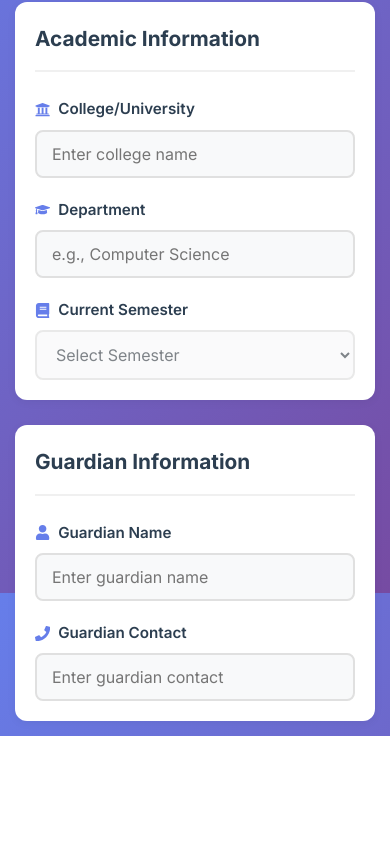
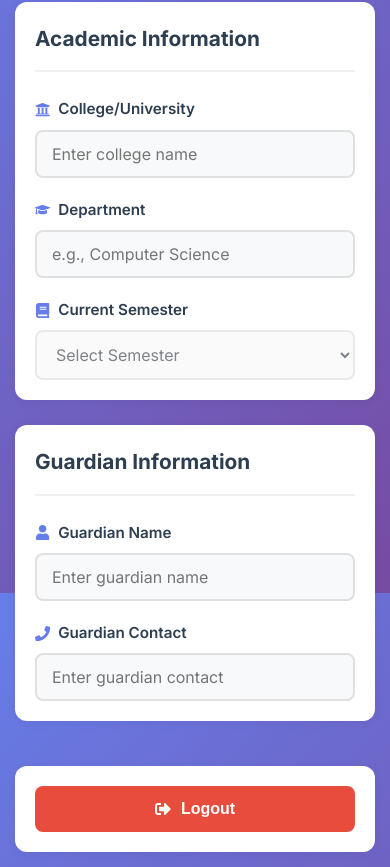
Before and after one commit to Shriganeshhegde/p2d-project-portal, a React (Create React App) app in the folder frontend/: page /profile in a window 390 px wide. Shown: the part 1095-1962 px from the top of the page. Before the commit the page ends 1831 px from the top, so only its background shows below. Built offline with nearby package versions, Linux system fonts and the light colour scheme; sample sign-in values are in the browser's storage; the HTML template or start-up script is replaced by a standard one.

Commit message:
Fix mobile navigation: remove logout from bottom bar, change Payments to Your Orders, remove Upload Now button, add logout to Profile

```diff
--- a/frontend/src/components/DeadlineBanner/DeadlineBanner.jsx
+++ b/frontend/src/components/DeadlineBanner/DeadlineBanner.jsx
@@ -103,14 +103,6 @@ const DeadlineBanner = ({ collegeName, department }) => {
           </div>
         )}
       </div>
-
-      {!deadlineInfo.isExpired && deadlineInfo.daysRemaining <= 7 && (
-        <div className="deadline-action">
-          <button className="btn-upload-now">
-            Upload Now
-          </button>
-        </div>
-      )}
     </div>
   );
 };
--- a/frontend/src/pages/Dashboard.jsx
+++ b/frontend/src/pages/Dashboard.jsx
@@ -137,18 +137,18 @@ const Dashboard = () => {
 
         <nav className="sidebar-nav">
           <Link to="/dashboard" className="nav-item active">
-            <FaFileAlt /> Dashboard
+            <FaFileAlt /> <span>Dashboard</span>
           </Link>
           {canUpload && (
             <Link to="/upload" className="nav-item">
-              <FaUpload /> Upload Project
+              <FaUpload /> <span>Upload</span>
             </Link>
           )}
-          <Link to="/payments" className="nav-item">
-            <FaMoneyBillWave /> Payments
+          <Link to="/track-order" className="nav-item">
+            <FaMoneyBillWave /> <span>Your Orders</span>
           </Link>
           <Link to="/profile" className="nav-item">
-            <FaUser /> Profile
+            <FaUser /> <span>Profile</span>
           </Link>
         </nav>
 
--- a/frontend/src/pages/Profile.css
+++ b/frontend/src/pages/Profile.css
@@ -200,6 +200,34 @@
   min-height: 80px;
 }
 
+/* Logout Section */
+.logout-section {
+  text-align: center;
+  padding: 30px;
+  margin-top: 20px;
+}
+
+.btn-logout {
+  background: #e74c3c;
+  color: white;
+  border: none;
+  padding: 14px 40px;
+  border-radius: 8px;
+  font-size: 1rem;
+  font-weight: 600;
+  cursor: pointer;
+  display: inline-flex;
+  align-items: center;
+  gap: 10px;
+  transition: all 0.3s;
+}
+
+.btn-logout:hover {
+  background: #c0392b;
+  transform: translateY(-2px);
+  box-shadow: 0 4px 12px rgba(231, 76, 60, 0.3);
+}
+
 /* Responsive */
 @media (max-width: 768px) {
   .profile-container {
@@ -230,4 +258,9 @@
   .profile-section {
     padding: 20px;
   }
+
+  .btn-logout {
+    width: 100%;
+    justify-content: center;
+  }
 }
--- a/frontend/src/pages/Profile.jsx
+++ b/frontend/src/pages/Profile.jsx
@@ -1,6 +1,6 @@
 import React, { useState, useEffect } from 'react';
 import { useNavigate } from 'react-router-dom';
-import { FaUser, FaEnvelope, FaIdCard, FaUniversity, FaGraduationCap, FaBook, FaPhone, FaMapMarkerAlt, FaEdit, FaSave, FaTimes } from 'react-icons/fa';
+import { FaUser, FaEnvelope, FaIdCard, FaUniversity, FaGraduationCap, FaBook, FaPhone, FaMapMarkerAlt, FaEdit, FaSave, FaTimes, FaSignOutAlt } from 'react-icons/fa';
 import './Profile.css';
 
 const Profile = () => {
@@ -73,6 +73,12 @@ const Profile = () => {
     } finally {
       setLoading(false);
     }
+  };
+
+  const handleLogout = () => {
+    localStorage.removeItem('token');
+    localStorage.removeItem('user');
+    navigate('/login');
   };
 
   const handleCancel = () => {
@@ -284,6 +290,13 @@ const Profile = () => {
             </div>
           </div>
         </div>
+
+        {/* Logout Section */}
+        <div className="profile-section logout-section">
+          <button onClick={handleLogout} className="btn-logout">
+            <FaSignOutAlt /> Logout
+          </button>
+        </div>
       </div>
     </div>
   );
```
